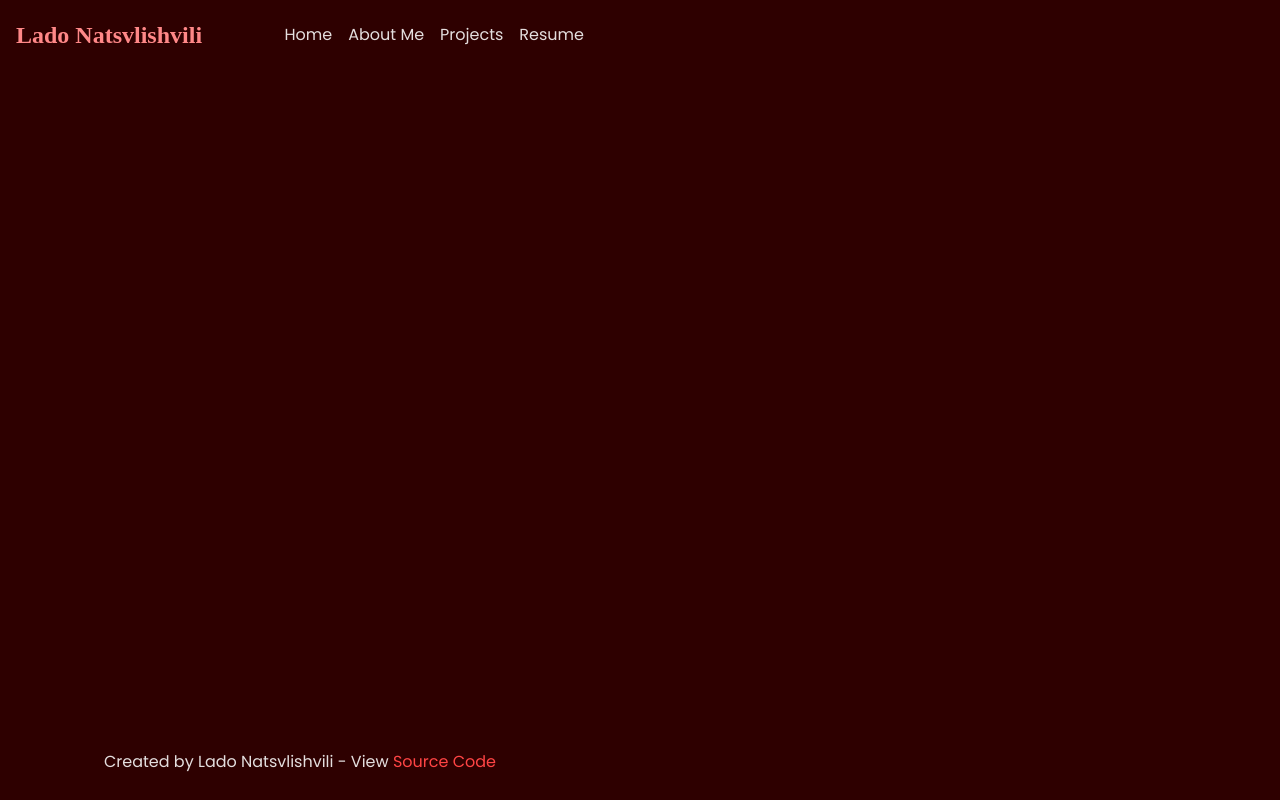
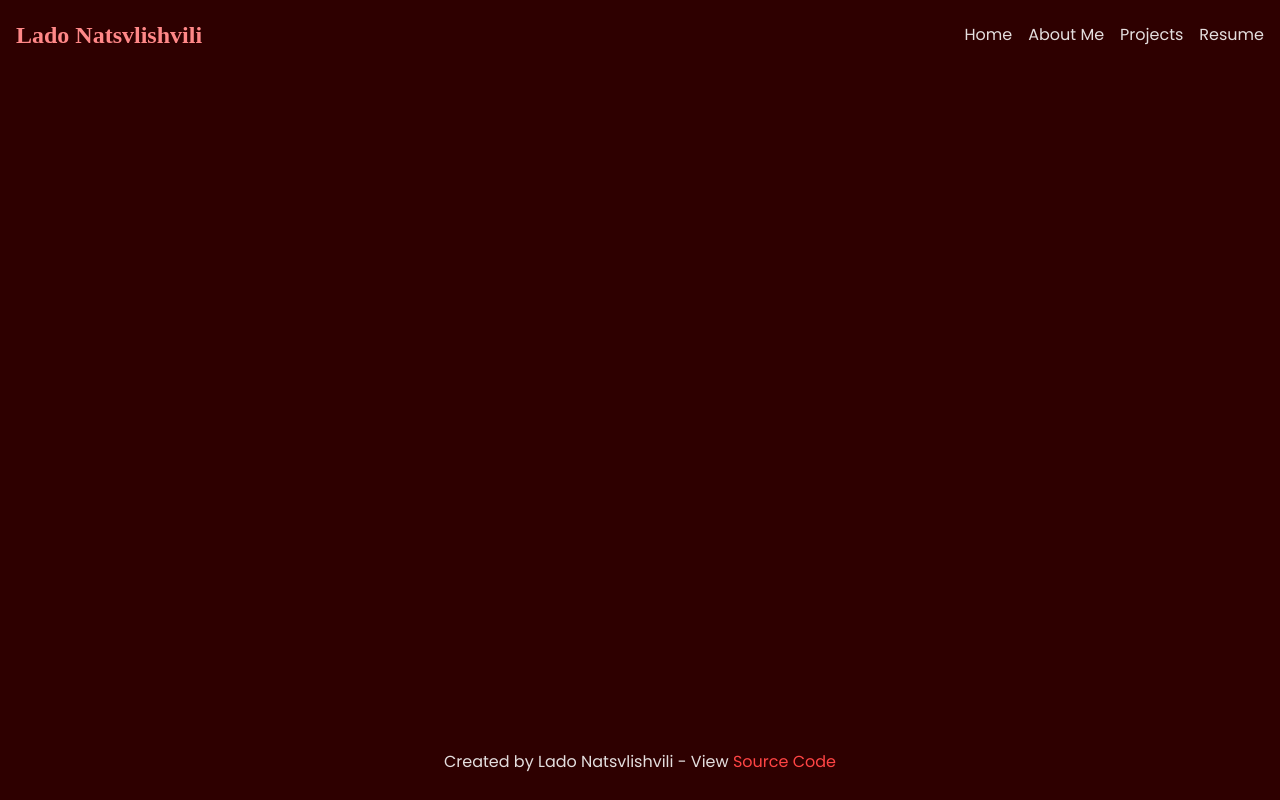
Before and after one commit to Didbocb/Personal-Website, a React (Vite) app: page / in a window 1280 px wide. Built offline with nearby package versions, Linux system fonts and the light colour scheme.

Commit message:
fixed centering issue of main element and body

```diff
--- a/src/css/index.css
+++ b/src/css/index.css
@@ -23,7 +23,6 @@
   -webkit-font-smoothing: antialiased;
   -moz-osx-font-smoothing: grayscale;
   -webkit-text-size-adjust: 100%;
-  margin: 0 auto;
 }
 
 /* Custom scrollbar styles */
@@ -52,7 +51,6 @@
   min-height: 100vh;
   display: flex;
   flex-direction: column;
-  margin: 0 auto;
 }
 
 /* Main content area */
@@ -76,10 +74,7 @@ a:hover {
 
 /* Body styles */
 body {
-  margin: 0 auto;
   width: 100%;
-  display: flex;
-  place-items: center;
   min-width: 320px;
   min-height: 100vh;
 }
```
